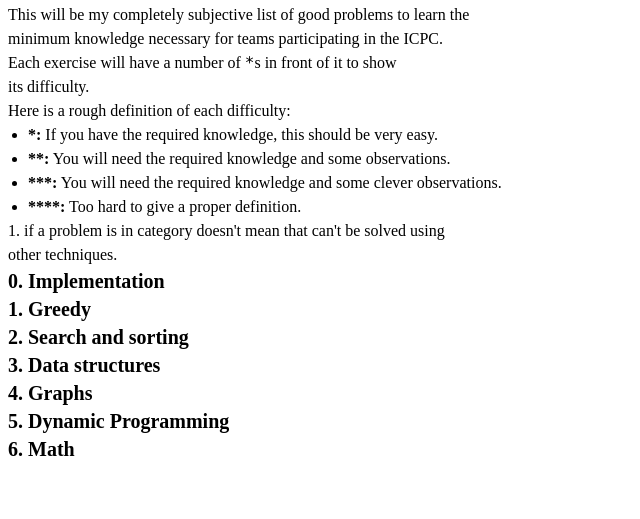
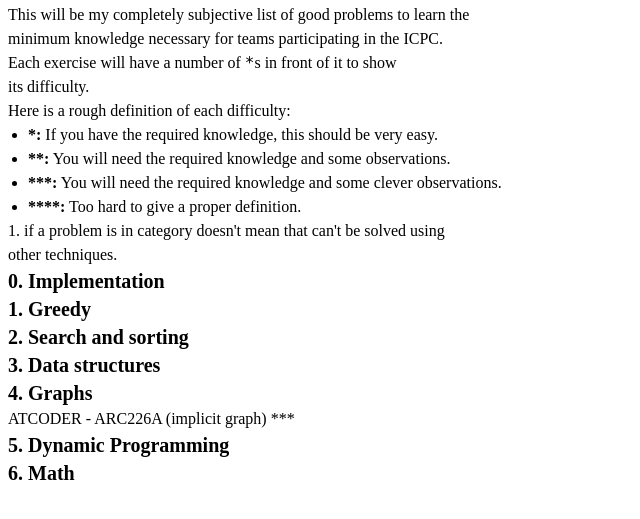
Before and after one commit to Yhatoh/yhatoh.github.io, a plain HTML site: page progcomp.html in a window 1280 px wide. Shown: the part 113-632 px from the top of the page, without its empty margins (0-640 px from the left). Drawn offline with nearby package versions, Linux system fonts and the light colour scheme.

Commit message:
add a progcomp to graph

```diff
--- a/progcomp.html
+++ b/progcomp.html
@@ -59,6 +59,8 @@
       <h2 class="font-bold text-xl">2. Search and sorting </h2>
       <h2 class="font-bold text-xl">3. Data structures </h2>
       <h2 class="font-bold text-xl">4. Graphs </h2>
+
+      <p class="text-left"><a href="https://atcoder.jp/contests/arc226/tasks/arc226_a">ATCODER - ARC226A (implicit graph) ***</a>
       <h2 class="font-bold text-xl">5. Dynamic Programming </h2>
       <h2 class="font-bold text-xl">6. Math </h2>
     </div>
```
